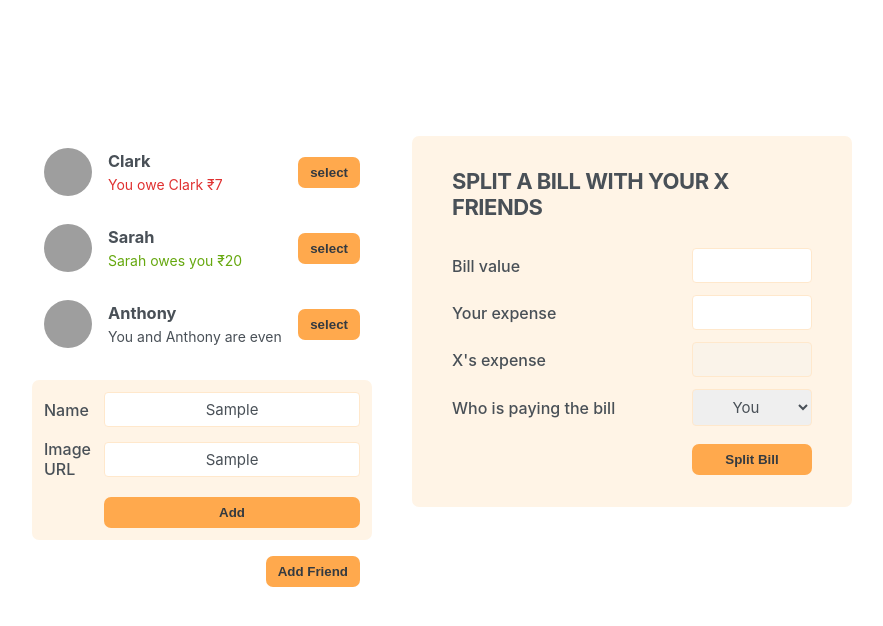
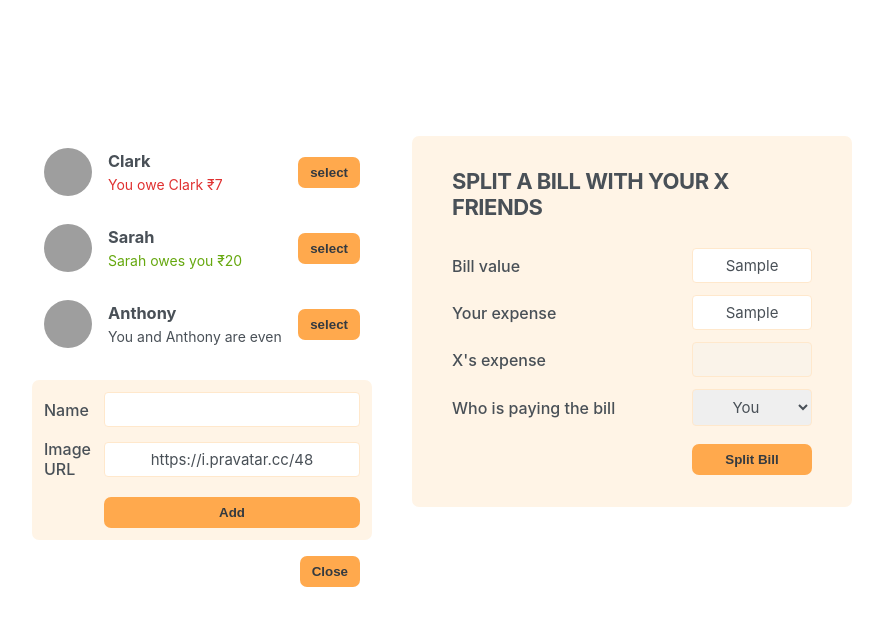
Before and after one commit to manumanuel/react_03_eatNsplit, a React (Create React App) app: page / in a window 1280 px wide. Both pictures are taken after typing "Sample", "Sample" into the empty fields and a click on the button "Add Friend". Shown: the top 626 px of the page, without its empty margins (198-1081 px from the left). Built offline with nearby package versions, Linux system fonts and the light colour scheme; grey boxes are pictures that could not be loaded.

Commit message:
adding friend to the friendlist, conditionally showing the add friend form

```diff
--- a/src/App.js
+++ b/src/App.js
@@ -1,3 +1,5 @@
+import { useState } from "react";
+
 const initialFriends = [
   {
     id: 118836,
@@ -19,22 +21,44 @@ const initialFriends = [
   },
 ];
 
+function Button({ children, onClick }) {
+  return (
+    <button className="button" onClick={onClick}>
+      {children}
+    </button>
+  );
+}
+
 export default function App() {
+  const [friendList, setFriendList] = useState(initialFriends);
+  const [showAddFriend, setShowAddFriend] = useState(false);
+
+  function handleAddFriend() {
+    setShowAddFriend((prev) => !prev);
+  }
+
+  function handleAddFriendToList({ friend }) {
+    setFriendList((prev) => [...prev, friend]);
+    setShowAddFriend((prev) => !prev);
+  }
+
   return (
     <div className="app">
       <div className="sidebar">
-        <FriendsList />
-        <AddFriendToList />
-        <Button>Add Friend</Button>
+        <FriendsList friends={friendList} />
+        {showAddFriend && (
+          <AddFriendToList onAddFriend={handleAddFriendToList} />
+        )}
+        <Button onClick={handleAddFriend}>
+          {showAddFriend ? "Close" : "Add Friend"}
+        </Button>
       </div>
       <SplitBill />
     </div>
   );
 }
 
-function FriendsList() {
-  const friends = initialFriends;
-
+function FriendsList({ friends }) {
   return (
     <ul>
       {friends.map((friend) => (
@@ -65,17 +89,47 @@ function Friend({ friend }) {
   );
 }
 
-function Button({ children }) {
-  return <button className="button">{children}</button>;
-}
+function AddFriendToList({ onAddFriend }) {
+  const [name, setName] = useState("");
+  const [image, setImage] = useState("https://i.pravatar.cc/48");
 
-function AddFriendToList() {
+  function handleAddFriend(e) {
+    e.preventDefault();
+    if (!name || !image) {
+      alert("Please fill all the fields");
+      return;
+    }
+    const id = crypto.randomUUID();
+    const newFriend = {
+      id,
+      name,
+      image: `${image}?u=${id}`,
+      balance: 0,
+    };
+    console.log(newFriend);
+    onAddFriend({ friend: newFriend });
+    setName("");
+    setImage("https://i.pravatar.cc/48");
+  }
+
   return (
-    <form className="form-add-friend">
+    <form className="form-add-friend" onSubmit={handleAddFriend}>
       <label htmlFor="name">Name</label>
-      <input type="text" id="name" required />
+      <input
+        type="text"
+        id="name"
+        value={name}
+        required
+        onChange={(el) => setName(el.target.value)}
+      />
       <label htmlFor="image">Image URL</label>
-      <input type="text" id="image" required />
+      <input
+        type="text"
+        id="image"
+        value={image}
+        required
+        onChange={(el) => setImage(el.target.value)}
+      />
       <Button>Add</Button>
     </form>
   );
```
Also changed, not shown: 1 other file (tests, documents, lock files or other folders).
